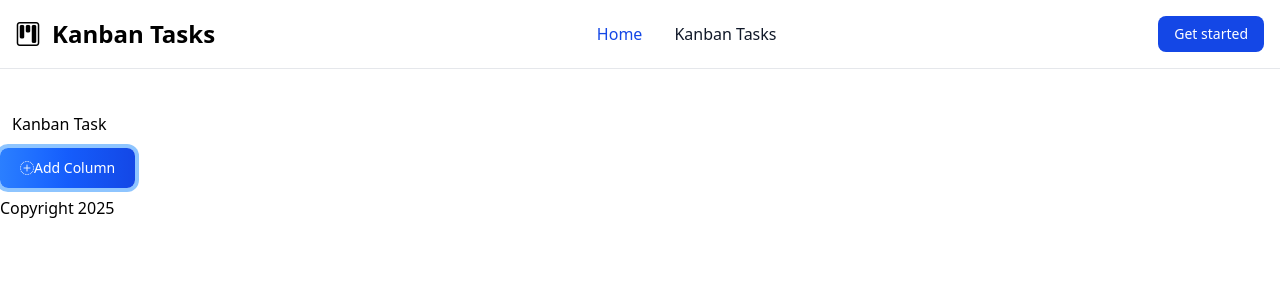
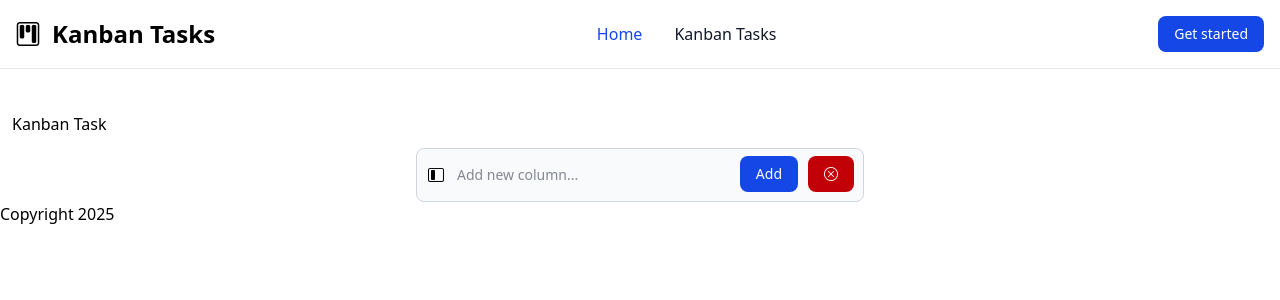
Before and after one commit to briansomogyi/kanban, a Vue app: page /tasks-kanban in a window 1280 px wide. Both pictures are taken after a click on the button "Add Column". Shown: the top 300 px of the page. Built offline with nearby package versions, Linux system fonts and the light colour scheme.

Commit message:
Added "./src/components/TaskList.vue"

```diff
--- a/src/components/AddNewList.vue
+++ b/src/components/AddNewList.vue
@@ -1,6 +1,43 @@
+<script setup>
+import { ref } from 'vue';
+const inputMode = ref(false)
+function changeMode() {
+    inputMode.value = !inputMode.value
+}
+
+function cancelInputMode() {
+    inputMode.value = false
+}
+
+import { useKanban } from '../stores/kanban';
+const kanbanStore = useKanban()
+const columnName = ref("")
+function saveColumn() {
+    kanbanStore.addNewList(columnName.value)
+    cancelInputMode()
+}
+</script>
+
 <template>
-    <button type="button"
-        class="text-white bg-gradient-to-r from-blue-500 via-blue-600 to-blue-700 hover:bg-gradient-to-br focus:ring-4 focus:outline-none focus:ring-blue-300 dark:focus:ring-blue-800 font-medium rounded-lg text-sm px-5 py-2.5 text-center me-2 mb-2"><i
-            class="bi bi-plus-circle-dotted"></i>Add Column</button>
+    <button v-if="!inputMode" type="button"
+        class="text-white bg-gradient-to-r from-blue-500 via-blue-600 to-blue-700 hover:bg-gradient-to-br focus:ring-4 focus:outline-none focus:ring-blue-300 dark:focus:ring-blue-800 font-medium rounded-lg text-sm px-5 py-2.5 text-center me-2 mb-2"
+        @click="changeMode"><i class="bi bi-plus-circle-dotted"></i>Add Column</button>
+
+    <form v-else class="max-w-md mx-auto" @submit.prevent="saveColumn">
+        <label for="default-search" class="mb-2 text-sm font-medium text-gray-900 sr-only dark:text-white">Add</label>
+        <div class="relative">
+            <div class="absolute inset-y-0 start-0 flex items-center ps-3 pointer-events-none">
+                <i class="bi bi-layout-sidebar-inset"></i>
+            </div>
+            <input v-model="columnName" type="search"
+                class="block w-full p-4 ps-10 text-sm text-gray-900 border border-gray-300 rounded-lg bg-gray-50 focus:ring-blue-500 focus:border-blue-500 dark:bg-gray-700 dark:border-gray-600 dark:placeholder-gray-400 dark:text-white dark:focus:ring-blue-500 dark:focus:border-blue-500"
+                placeholder="Add new column..." required @keydown.enter="submit" />
+            <button type="submit"
+                class="text-white absolute end-16.5 bottom-2.5 bg-blue-700 hover:bg-blue-800 focus:ring-4 focus:outline-none focus:ring-blue-300 font-medium rounded-lg text-sm px-4 py-2 dark:bg-blue-600 dark:hover:bg-blue-700 dark:focus:ring-blue-800">Add</button>
+            <button type="button"
+                class="text-white absolute end-2.5 bottom-2.5 bg-red-700 hover:bg-red-800 focus:ring-4 focus:outline-none focus:ring-red-300 font-medium rounded-lg text-sm px-4 py-2 dark:bg-red-600 dark:hover:bg-red-700 dark:focus:ring-red-800"
+                @click.prevent="cancelInputMode"><i class="bi bi-x-circle"></i></button>
+        </div>
+    </form>
 
 </template>
--- /dev/null
+++ b/src/components/TaskList.vue
@@ -0,0 +1,14 @@
+<script setup>
+import { useKanban } from '../stores/kanban';
+const kanbanStore = useKanban()
+</script>
+
+<template>
+
+
+    <div
+        class="max-w-sm p-6 bg-white border border-gray-200 rounded-lg shadow-sm dark:bg-gray-800 dark:border-gray-700">
+
+    </div>
+
+</template>
--- a/src/stores/kanban.js
+++ b/src/stores/kanban.js
@@ -3,28 +3,12 @@ import { defineStore } from 'pinia'
 export const useKanban = defineStore('kanban', {
     state: () => {
         return {
-            lists: [
-                {
-                    name: "TODO",
-                    tasks: [
-                        {
-                            name: "Tema la TAW", color: "",
-                        },
-                        {
-                            name: "Tema 2", color: "",
-                        },
-                        {
-                            name: "Tema 3", color: "",
-                        },
-                    ]
-                },
-                {
-
-                },
-                {
-
-                },
-            ]
+            lists: []
         }
     },
+    actions: {
+        addNewList(columnName) {
+            this.lists.push({ name: columnName })
+        }
+    }
 })
--- a/src/views/TaskKanbanView.vue
+++ b/src/views/TaskKanbanView.vue
@@ -1,8 +1,10 @@
 <script setup>
 import AddNewList from '../components/AddNewList.vue';
+import TaskList from '../components/TaskList.vue';
 </script>
 
 <template>
     <h1 class="p-3">Kanban Task</h1>
+    <TaskList v-for="(list, index) in kanbanStore" />
     <AddNewList />
 </template>
```
